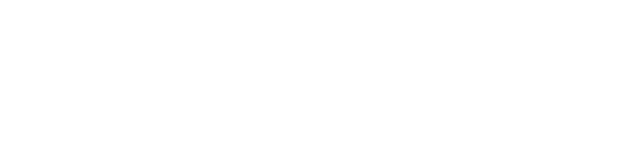
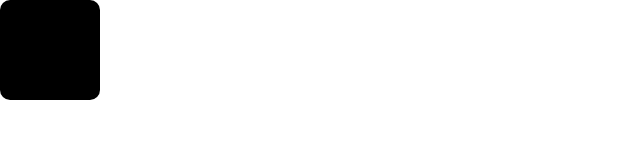
Before and after one commit to birne9/webpack4, a website built with webpack: page src/index.html in a window 1280 px wide. Shown: the whole page, without its empty margins (0-640 px from the left). Built offline with nearby package versions, Linux system fonts and the light colour scheme.

Commit message:
feat:add css preprocessor

```diff
--- a/package.json
+++ b/package.json
@@ -22,6 +22,8 @@
     "clean-webpack-plugin": "^4.0.0",
     "css-loader": "^5.2.7",
     "html-webpack-plugin": "^4.5.2",
+    "less": "^4.3.0",
+    "less-loader": "^7.3.0",
     "postcss-loader": "^4.3.0",
     "style-loader": "^2.0.0",
     "webpack": "^4.47.0",
--- a/src/index.html
+++ b/src/index.html
@@ -6,7 +6,9 @@
     <title>webpack4配置</title>
 </head>
 <body>
-    <div id="app"></div>
+    <div id="app">
+        <div class="inner"></div>
+    </div>
 </body>
 
 </html>
--- /dev/null
+++ b/src/js/script.js
@@ -0,0 +1,2 @@
+import '../css/style.css'
+import '../less/main.less'
--- /dev/null
+++ b/src/less/main.less
@@ -0,0 +1,9 @@
+#app{
+    box-sizing: border-box;
+    padding: 0px;
+    .inner{
+        width: 100px;
+        height: 100px;
+        background-color: #000;
+    }
+}
--- a/src/main.js
+++ b/src/main.js
@@ -1,3 +1,3 @@
 
-import './style.css'
+import './js/script'
 console.log('什么')
```
Also changed, not shown: build/webpack.config.base.js, src/css/style.css (renamed from src/style.css), 1 other file.
